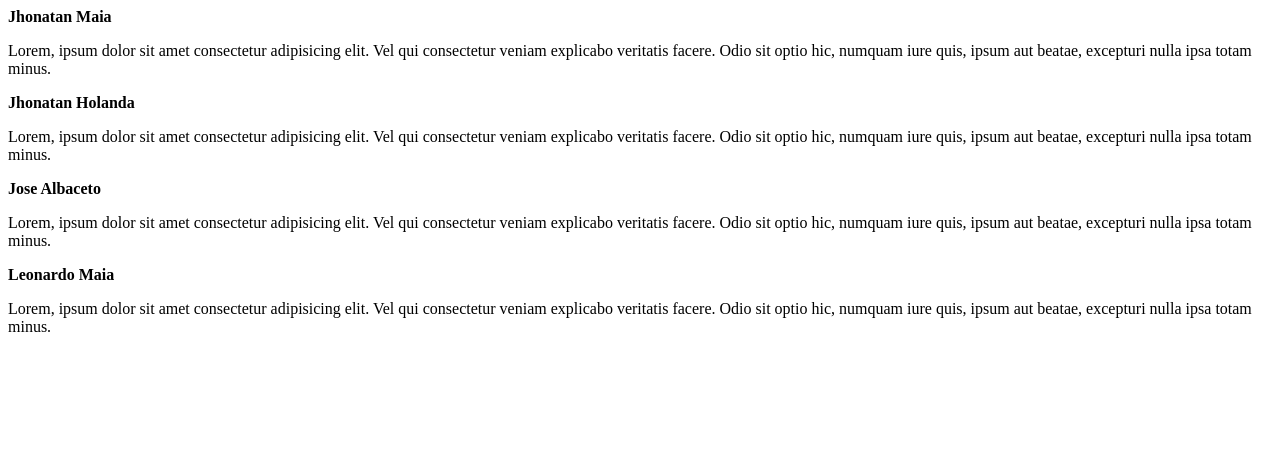
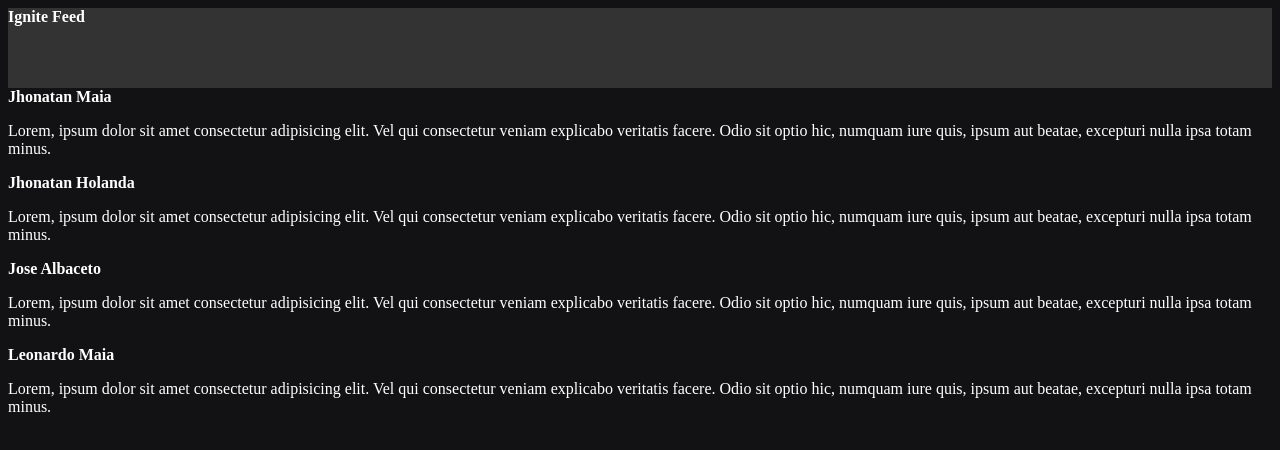
Before and after one commit to Jhonatan-Holanda/01-fundamentos-reactjs, a React (Vite) app: page / in a window 1280 px wide. Shown: the top 450 px of the page. Built offline with nearby package versions, Linux system fonts and the light colour scheme.

Commit message:
Introducao sobre module css

```diff
--- a/src/App.jsx
+++ b/src/App.jsx
@@ -1,8 +1,13 @@
 import { Post } from './Post';
+import { Header } from './components/Header';
+
+import './styles.css';
 
 export function App() {
   return (
     <>
+      <Header />
+
       <Post
         author="Jhonatan Maia"
         content="Lorem, ipsum dolor sit amet consectetur adipisicing elit. Vel qui consectetur veniam explicabo veritatis facere. Odio sit optio hic, numquam iure quis, ipsum aut beatae, excepturi nulla ipsa totam minus."
--- /dev/null
+++ b/src/components/Header.jsx
@@ -0,0 +1,9 @@
+import styles from './Header.module.css'
+
+export function Header(){
+  return (
+    <header className={styles.header}>
+      <strong>Ignite Feed</strong>
+    </header>
+  );
+}
--- /dev/null
+++ b/src/components/Header.module.css
@@ -0,0 +1,4 @@
+.header {
+  background: #333;
+  height: 80px;
+}
--- /dev/null
+++ b/src/styles.css
@@ -0,0 +1,4 @@
+body{
+  background: #121214;
+  color:#fff;
+}
```
